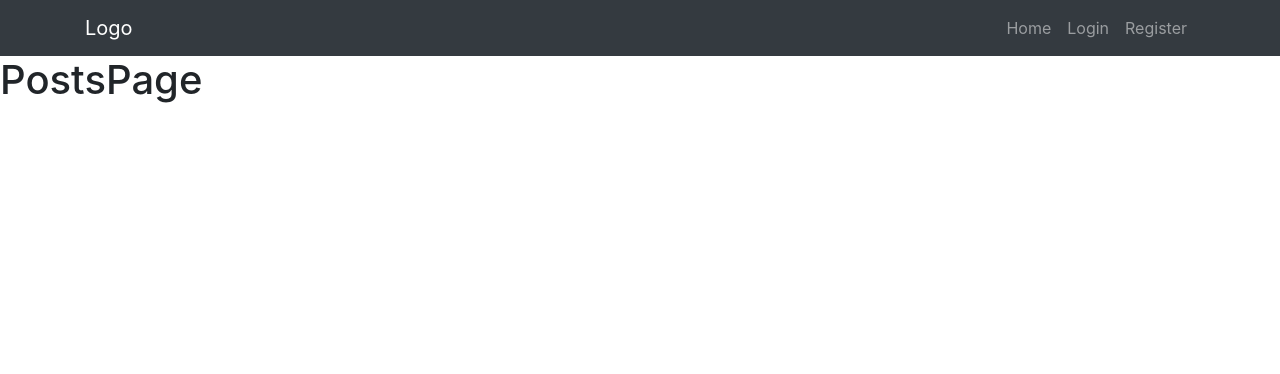
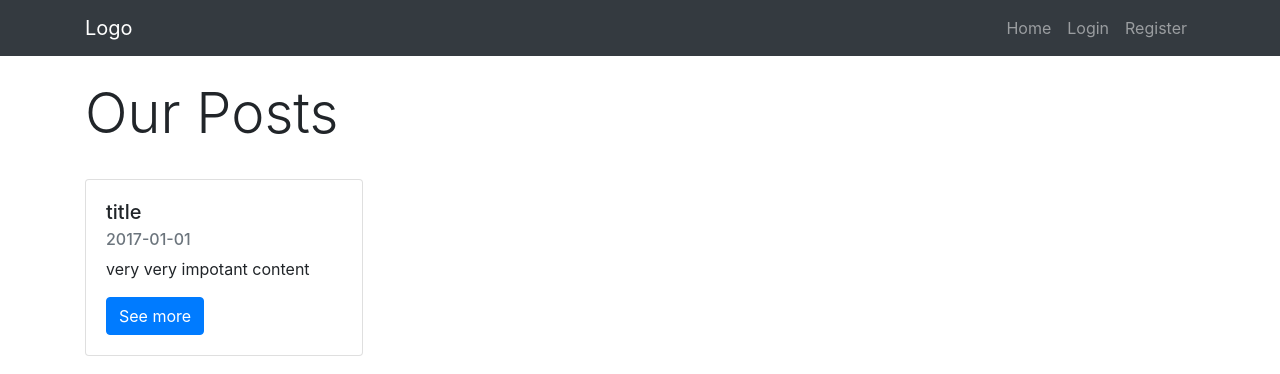
Before and after one commit to MariusCodeAcademy/type8-react-13-14-node-auth-react, a React (Create React App) app: page /posts in a window 1280 px wide. Shown: the top 374 px of the page. Built offline with nearby package versions, Linux system fonts and the light colour scheme.

Commit message:
card component

```diff
--- a/src/App.css
+++ b/src/App.css
@@ -6,3 +6,7 @@
   padding-left: 15px;
   padding-right: 15px;
 }
+
+.gap-1 {
+  gap: 1rem;
+}
--- /dev/null
+++ b/src/components/Card/Card.js
@@ -0,0 +1,16 @@
+function Card(props) {
+  return (
+    <div className='card w-25'>
+      <div className='card-body'>
+        <h5 className='card-title'>{props.title}</h5>
+        <h6 className='card-subtitle mb-2 text-muted'>{props.date}</h6>
+        <p className='card-text'>{props.content}</p>
+        <a href='/' className='btn btn-primary'>
+          See more
+        </a>
+      </div>
+    </div>
+  );
+}
+
+export default Card;
--- a/src/pages/PostsPage.js
+++ b/src/pages/PostsPage.js
@@ -1,8 +1,12 @@
+import Card from '../components/Card/Card';
+
 function PostsPage() {
-  // https://getbootstrap.com/docs/4.6/components/card/
   return (
-    <div>
-      <h1>PostsPage</h1>
+    <div className='container'>
+      <h1 className='display-4 py-4'>Our Posts</h1>
+      <div className='d-flex flex-wrap gap-1'>
+        <Card title='title' date='2017-01-01' content='very very impotant content' />
+      </div>
     </div>
   );
 }
```
